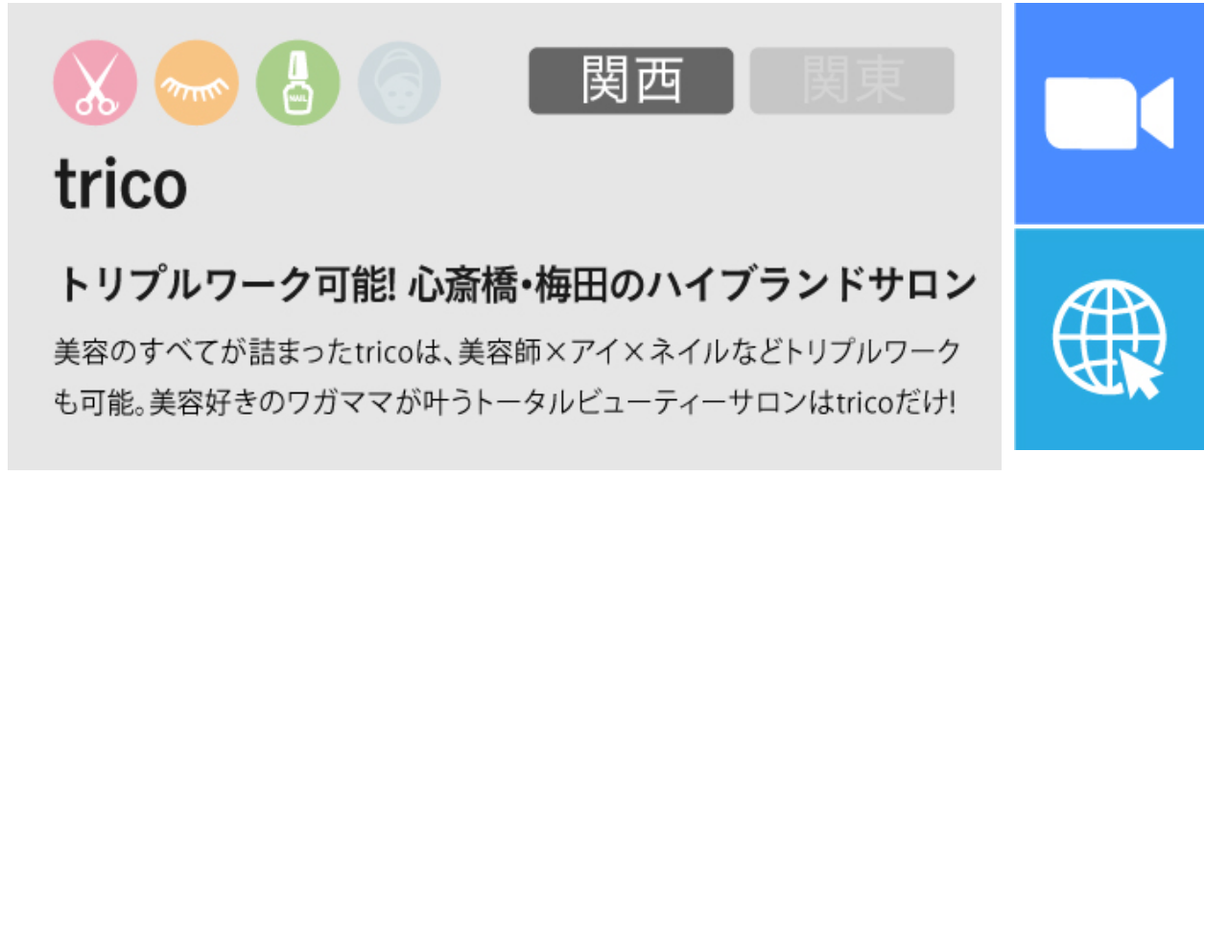
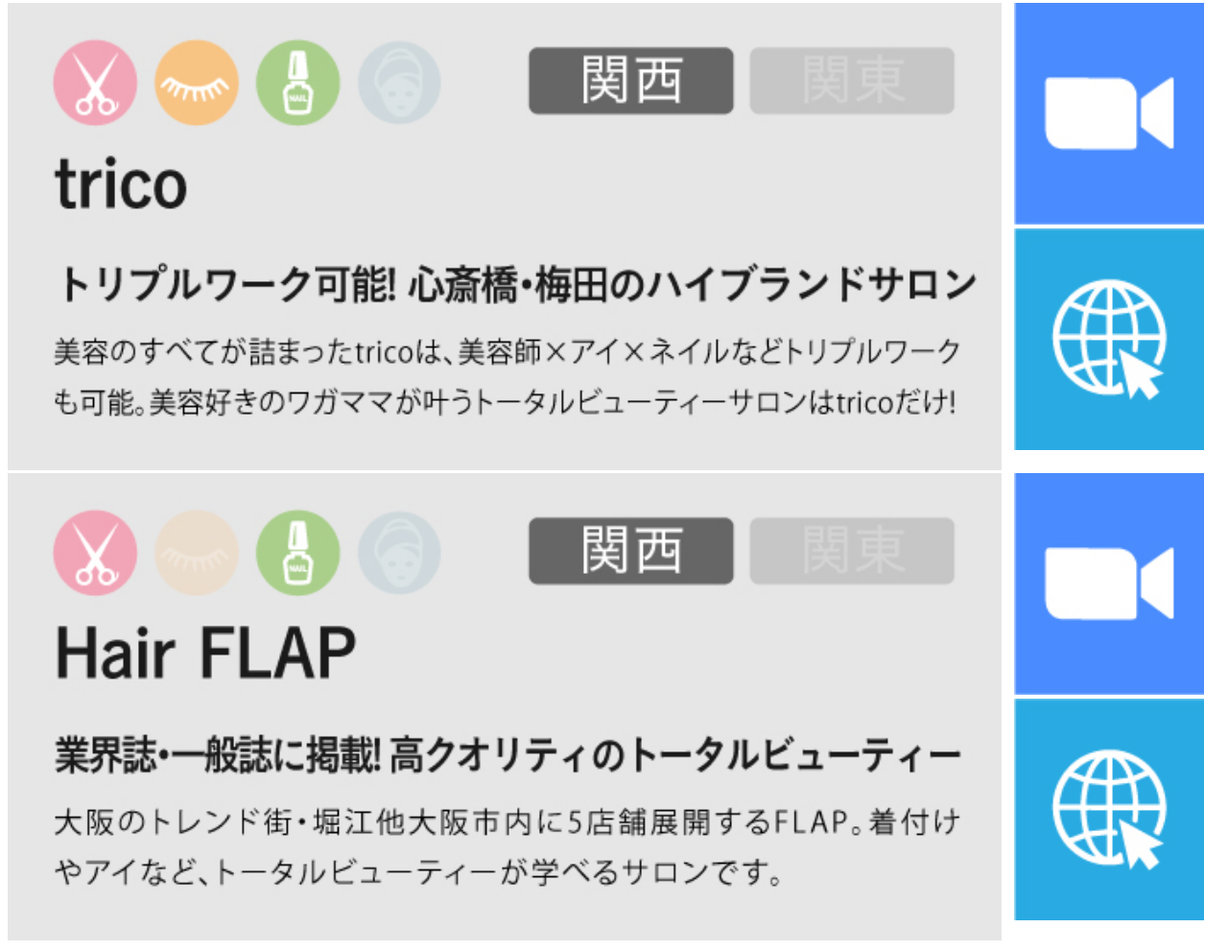
Before and after one commit to BestarOfficial/online_guidance, a plain HTML site: page index.html in a window 1280 px wide. Shown: the part 7272-8263 px from the top of the page at 96% size. Before the commit the page ends 7773 px from the top, so only its background shows below. Drawn offline with nearby package versions, Linux system fonts and the light colour scheme.

Commit message:
Add files via upload

```diff
--- a/index.html
+++ b/index.html
@@ -108,9 +108,9 @@
 					</div>
 				</div>
 
-				<!-- <div class="exhibitor">
+				<div class="exhibitor">
 					<div class="format_part">
-						<img class="format" src="./images/ECC_Chura.jpg" alt="format">
+						<img class="format" src="./images/ECC_Hair-FLAP.jpg" alt="format">
 					</div>
 					<div class="bottom_part">
 						<a href="https://www.youtube.com/?gl=EN">
@@ -120,7 +120,7 @@
 							<img class="hp" src="./images/HP.jpg" alt="hp">
 						</a>
 					</div>
-				</div> -->
+				</div>
 
 
 
```
Also changed, not shown: images/ECC_Hair-FLAP.jpg (added).
